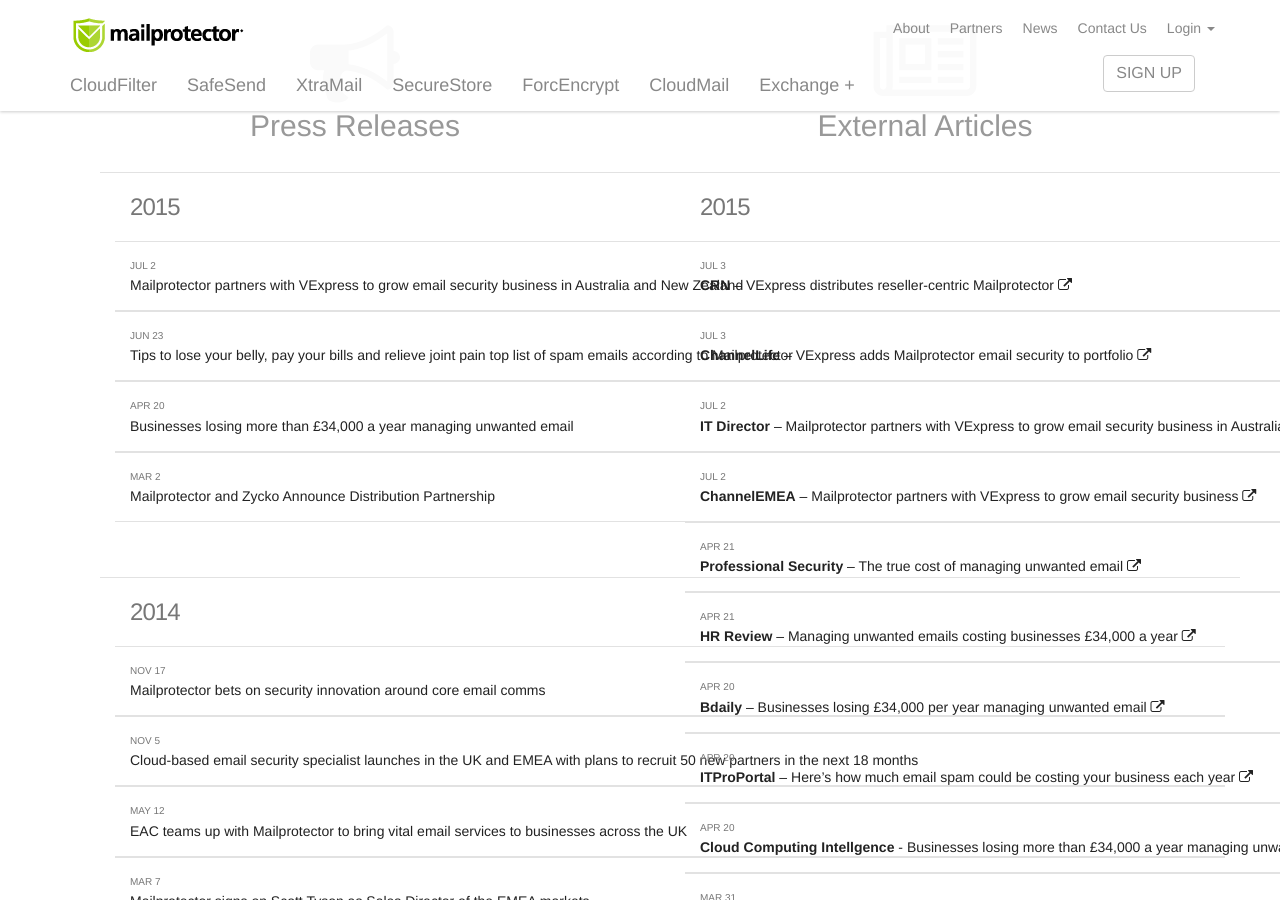
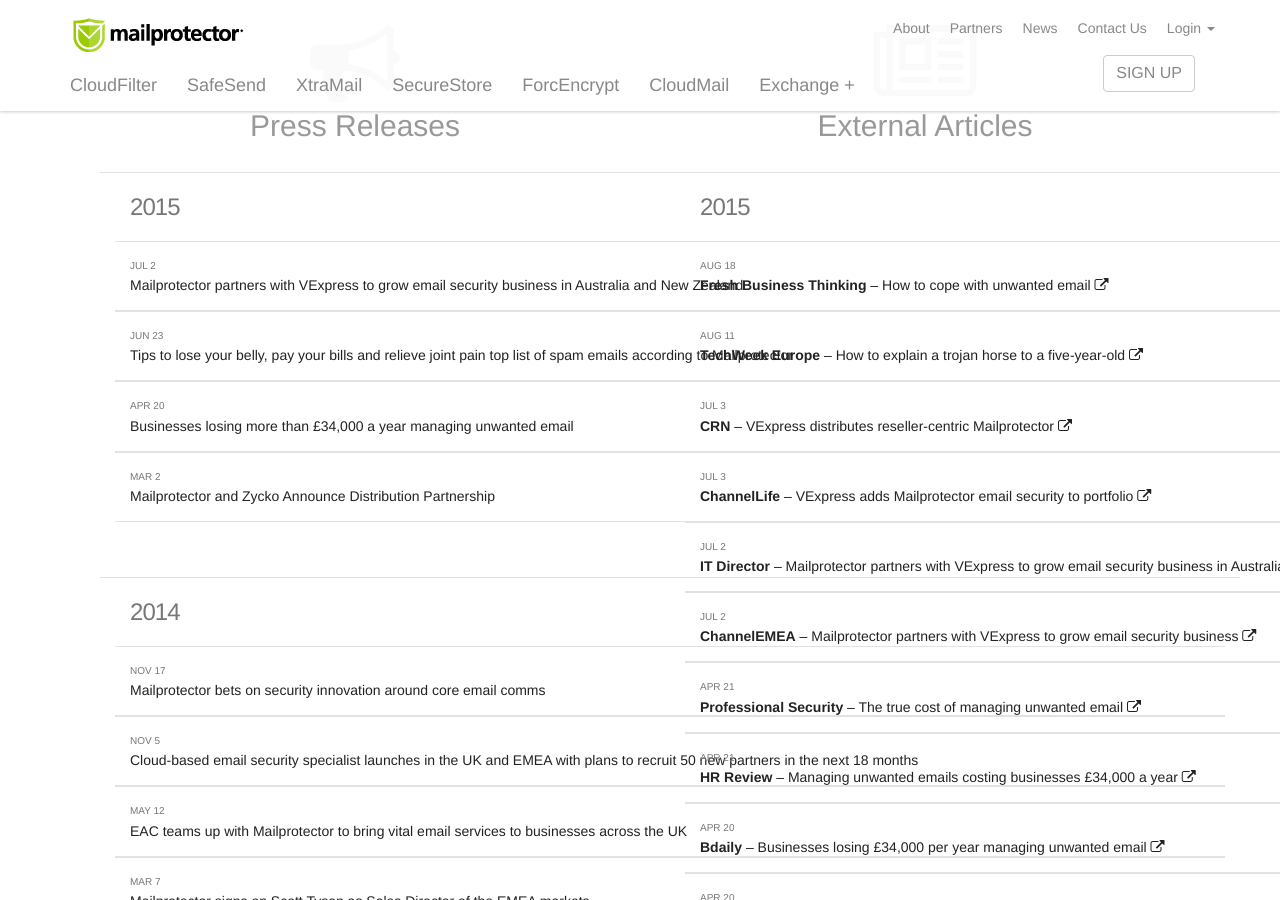
Before and after one commit to virtualconnect/mailprotector.com, a Jekyll site: the page built from news/index.html, in a window 1280 px wide and 900 px high, scrolled down 307 px. Built offline with Jekyll 4.4.1, drawn with Linux system fonts in a browser that asks for light colours; nearby versions of some CDN libraries; some web fonts are replaced.

Commit message:
Added new external news articles

```diff
--- a/news/index.html
+++ b/news/index.html
@@ -97,6 +97,12 @@ body_class: news
 		                        <div class="panel-body">
 
 									<div class="row">
+		                                <a href="http://www.freshbusinessthinking.com/business_advice.php?CID=0&AID=15394&PGID=1#.VdYbfHiRY1s" target="_blank"><div class="date col-sm-12">Aug 18</div><strong>Fresh Business Thinking</strong> – How to cope with unwanted email <i class="fa fa-external-link"></i></a>
+		                            </div>
+		                            <div class="row">
+		                                <a href="http://www.techweekeurope.co.uk/workspace/how-explain-trojan-horse-to-five-year-old-174614" target="_blank"><div class="date col-sm-12">Aug 11 </div><strong>TechWeek Europe</strong> – How to explain a trojan horse to a five-year-old <i class="fa fa-external-link"></i></a>
+		                            </div>
+		                            <div class="row">
 		                                <a href="http://www.crn.com.au/News/406080,email-security-vendor-lands-australian-distie.aspx" target="_blank"><div class="date col-sm-12">Jul 3</div><strong>CRN</strong> – VExpress distributes reseller-centric Mailprotector <i class="fa fa-external-link"></i></a>
 		                            </div>
 									<div class="row">
```
